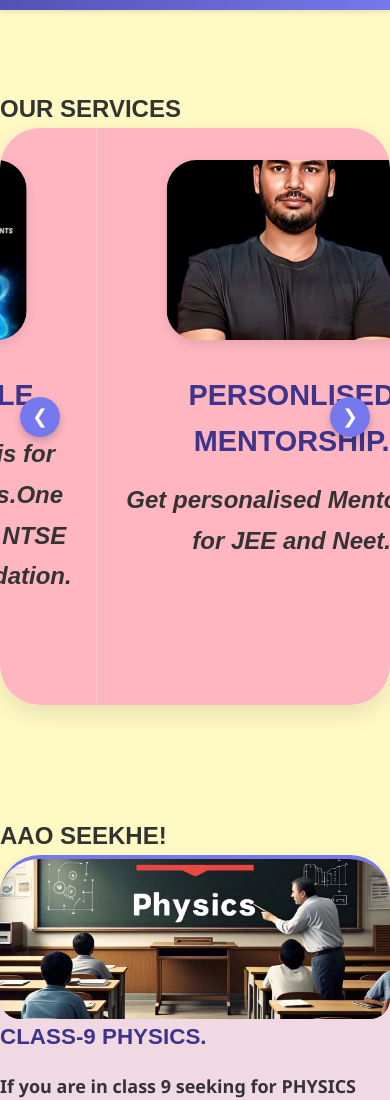
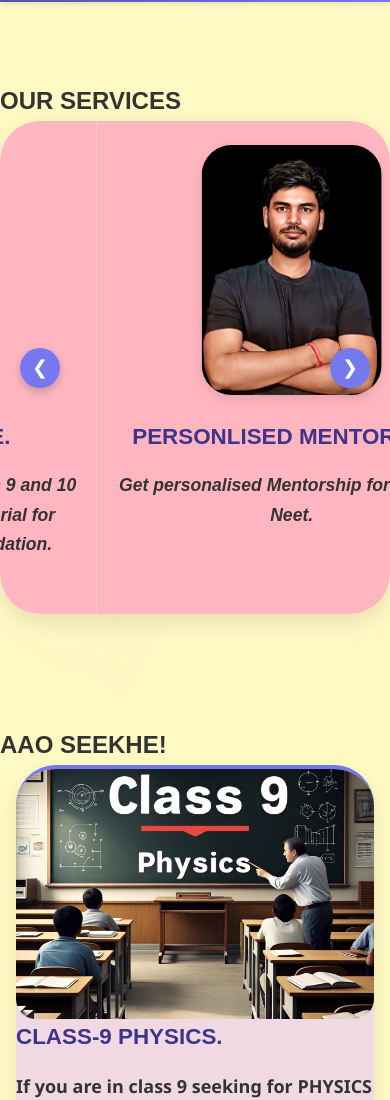
Before and after one commit to infy-dinkar/Samjhe_kya_web, a plain HTML site: page index.htm in a window 390 px wide. Shown: the part 280-1380 px from the top of the page. Drawn offline with Linux system fonts and the light colour scheme.

Commit message:
samjhekya

```diff
--- a/Source/style.css
+++ b/Source/style.css
@@ -6,7 +6,6 @@ html, body {
     margin: 0;
     padding: 0;
     background: #FFF9C4;
-
 }
 
 * {
@@ -14,6 +13,12 @@ html, body {
     padding: 0;
     box-sizing: border-box;
     font-family: 'Arial', sans-serif;
+}
+
+img {
+    max-width: 100%;
+    height: auto;
+    display: block;
 }
 
 /* ================ */
@@ -119,7 +124,6 @@ header {
     flex-direction: column;
     justify-content: center;
     align-items: center;
-
 }
 
 .header-content {
@@ -141,12 +145,13 @@ header h2 {
     margin: 0 auto;
     position: relative;
     font-weight: bolder;
-
 }
 
-header img{
-     border-radius:50px ;
-     margin-top: 10px;
+header img {
+    border-radius: 50px;
+    margin-top: 10px;
+    max-width: 100px;
+    height: auto;
 }
 
 /* ================ */
@@ -192,16 +197,18 @@ header img{
 .carousel-card {
     min-width: 100%;
     padding: 2.5rem;
-    background:lightpink;
+    background: lightpink;
     text-align: center;
 }
 
 .carousel-card img {
     width: 250px;
     height: 350px;
+    max-width: 100%;
+    max-height: 350px;
     object-fit: cover;
     border-radius: 30px;
-    margin-bottom: 1.5rem;
+    margin: 0 auto 1.5rem;
     box-shadow: 0 4px 12px rgba(0,0,0,0.1);
 }
 
@@ -288,7 +295,8 @@ header img{
 
 .card img {
     width: 100%;
-    height: 400px;
+    height: auto;
+    max-height: 400px;
     object-fit: cover;
     border-radius: 20px;
 }
@@ -368,6 +376,15 @@ footer {
     .cards-container {
         grid-template-columns: 1fr;
     }
+
+    .card img {
+        max-height: 350px;
+    }
+
+    .carousel-card img {
+        max-height: 300px;
+        width: 200px;
+    }
 }
 
 @media (max-width: 480px) {
@@ -375,16 +392,37 @@ footer {
         font-size: 1.8rem;
     }
 
-    header p {
+    header h2 {
         font-size: 1rem;
     }
 
+    .carousel-card {
+        padding: 1.5rem 1rem;
+    }
+
     .carousel-card img {
-        height: 180px;
+        max-height: 250px;
+        width: 180px;
+    }
+
+    .carousel-card h3 {
+        font-size: 1.4rem;
+    }
+
+    .carousel-card p {
+        font-size: 1.1rem;
+    }
+
+    .card {
+        margin: 0 1rem;
     }
 
     .card img {
-        height: 160px;
+        max-height: 250px;
+    }
+
+    .card-content {
+        padding: 1.2rem;
     }
 
     .carousel-btn {
```
